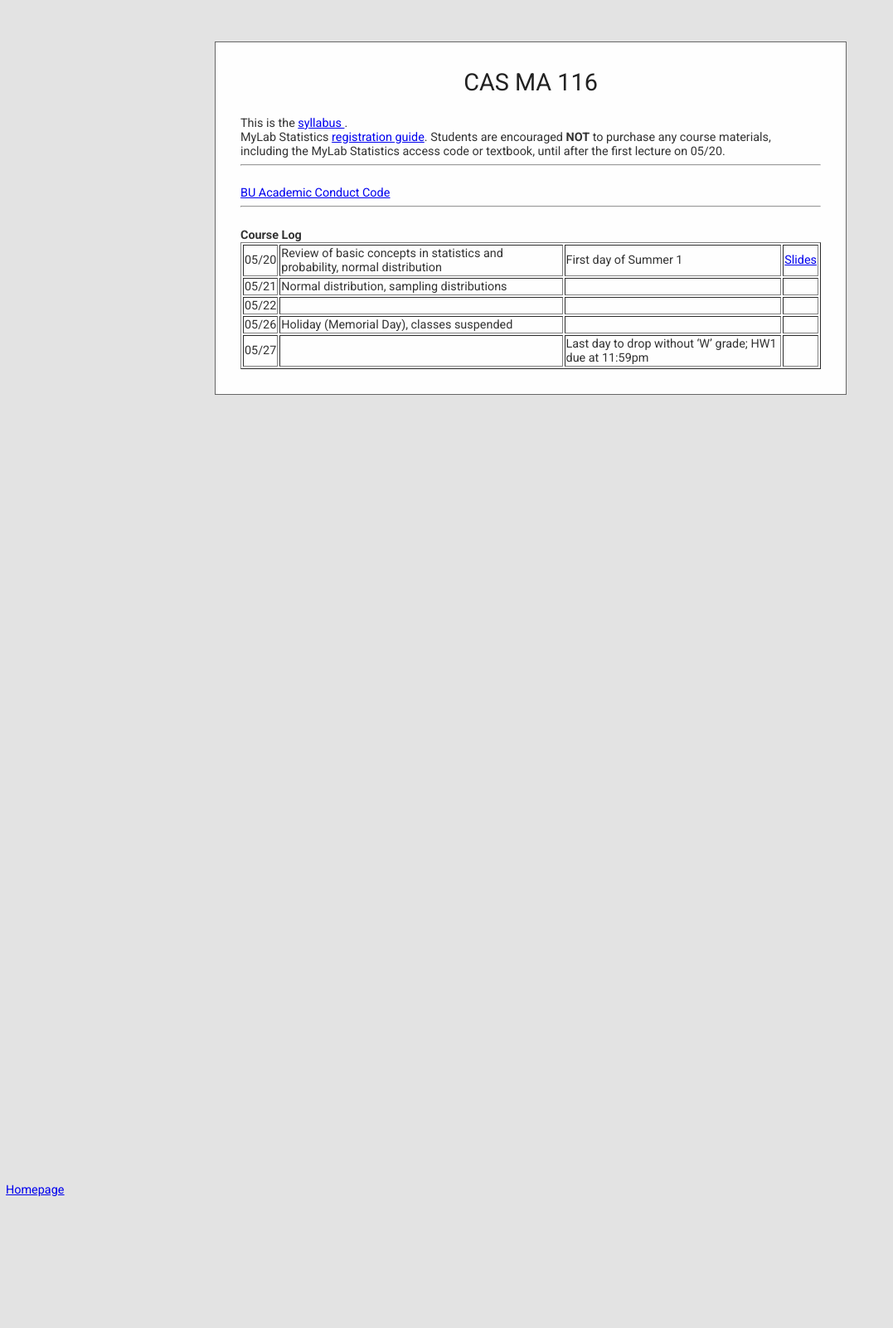
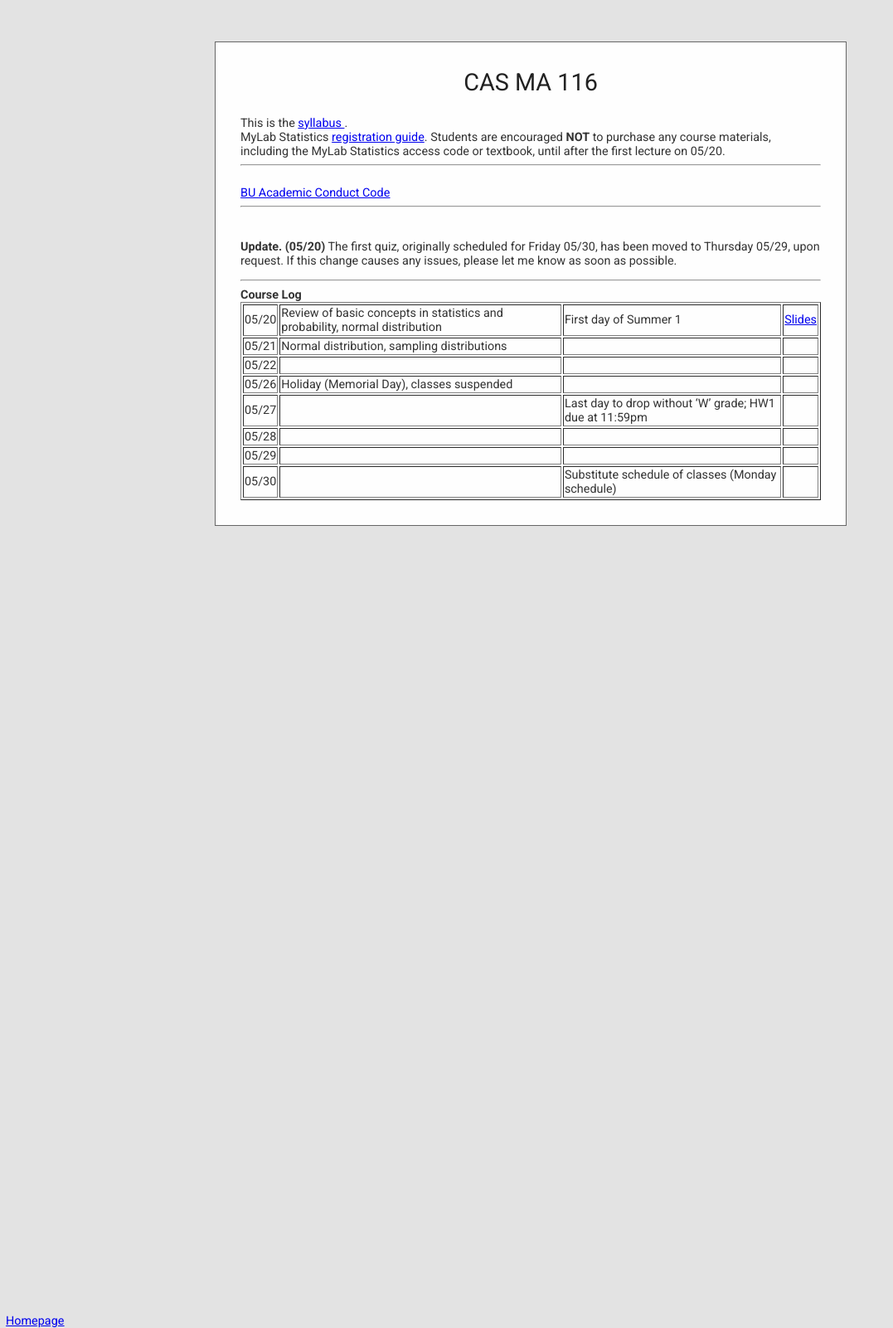
Before and after one commit to cesail/cesail.github.io, a Jekyll site: the page built from courses/25s1ma116/index.html, in a window 1280 px wide. Shown: the whole page at 83% size, without its empty margins (0-1077 px from the left). Built offline with Jekyll 4.4.1, drawn with Linux system fonts in a browser that asks for light colours; some web fonts are replaced; a script that is not in the unit is left out; before the commit the page ends 1443 px from its top, so only the background shows below that.

Commit message:
Update index.html

```diff
--- a/courses/25s1ma116/index.html
+++ b/courses/25s1ma116/index.html
@@ -71,6 +71,10 @@
         <a href="https://www.bu.edu/academics/policies/academic-conduct-code/"> <u> BU Academic Conduct Code  </u></a>
 <hr><br>
 
+<p><b>Update. (05/20)</b>  The first quiz, originally scheduled for Friday 05/30, has been moved to Thursday 05/29, upon request.
+If this change causes any issues, please let me know as soon as possible.
+</p>
+<hr>
 <b> Course Log</b> <br>
 
 <table border="1">
@@ -104,6 +108,24 @@
      <td> Last day to drop without ‘W’ grade; HW1 due at 11:59pm</td>
     <td> </td>
   </tr>
+  <tr>
+     <td> 05/28 </td>
+     <td> </td>
+     <td> </td>
+    <td> </td>
+  </tr>
+  <tr>
+     <td> 05/29 </td>
+     <td> </td>
+     <td> </td>
+    <td> </td>
+  </tr>
+  <tr>
+     <td> 05/30 </td>
+     <td> </td>
+     <td> Substitute schedule of classes (Monday schedule)</td>
+    <td> </td>
+  </tr>
 
 </table>
 
```
